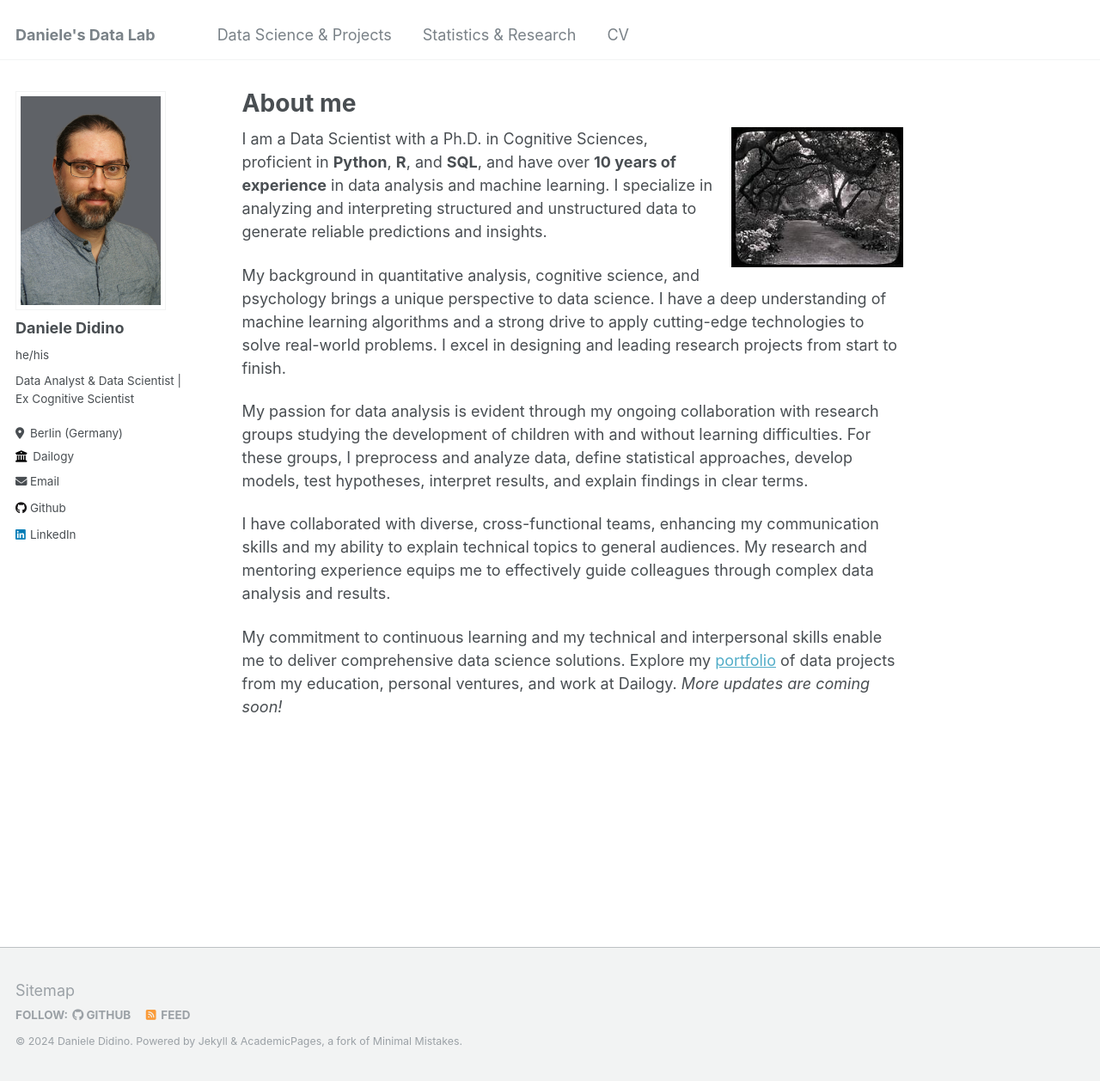
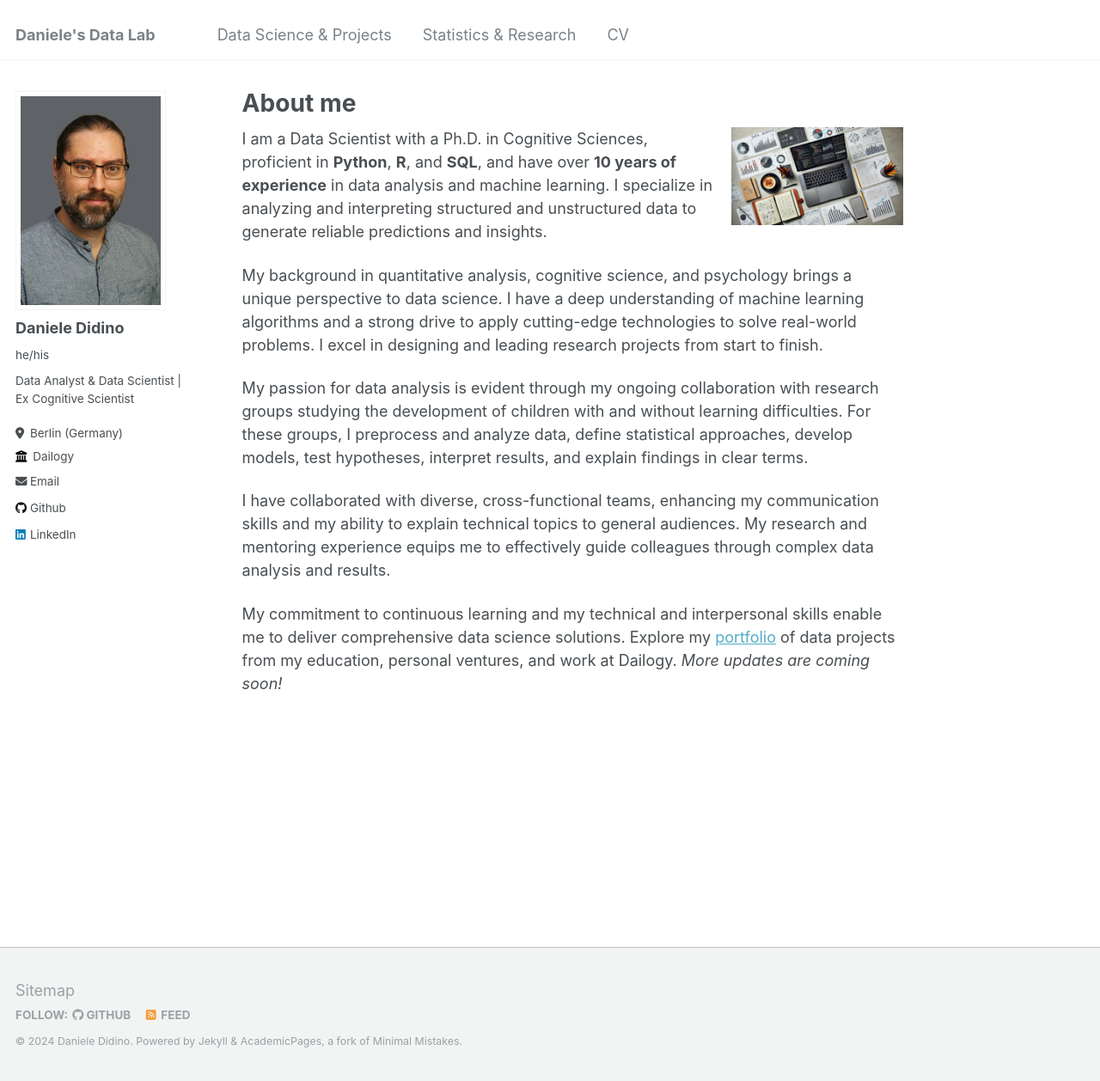
Before and after one commit to DanieleDidino/DanieleDidino.github.io, a Jekyll site: the page built from _pages/about.md, in a window 1280 px wide and 1258 px high. Shown: the whole window at 86% size. Built offline with Jekyll 4.4.1, drawn with Linux system fonts in a browser that asks for light colours.

Commit message:
new image About page

```diff
--- a/_pages/about.md
+++ b/_pages/about.md
@@ -8,7 +8,7 @@ redirect_from:
 ---
 
 <div style="float: right; margin-left: 20px;">
-    <img src="/images/3899d5_m.jpg" alt="Home Office" width="200">
+    <img src="/images/img_about_page.jpg" alt="Image About Page" width="200">
 </div>
 
 I am a Data Scientist with a Ph.D. in Cognitive Sciences, proficient in **Python**, **R**, and **SQL**, and have over
```
Also changed, not shown: _statistics/BA.md (+1 -1 lines), images/img_about_page.jpg (added).
